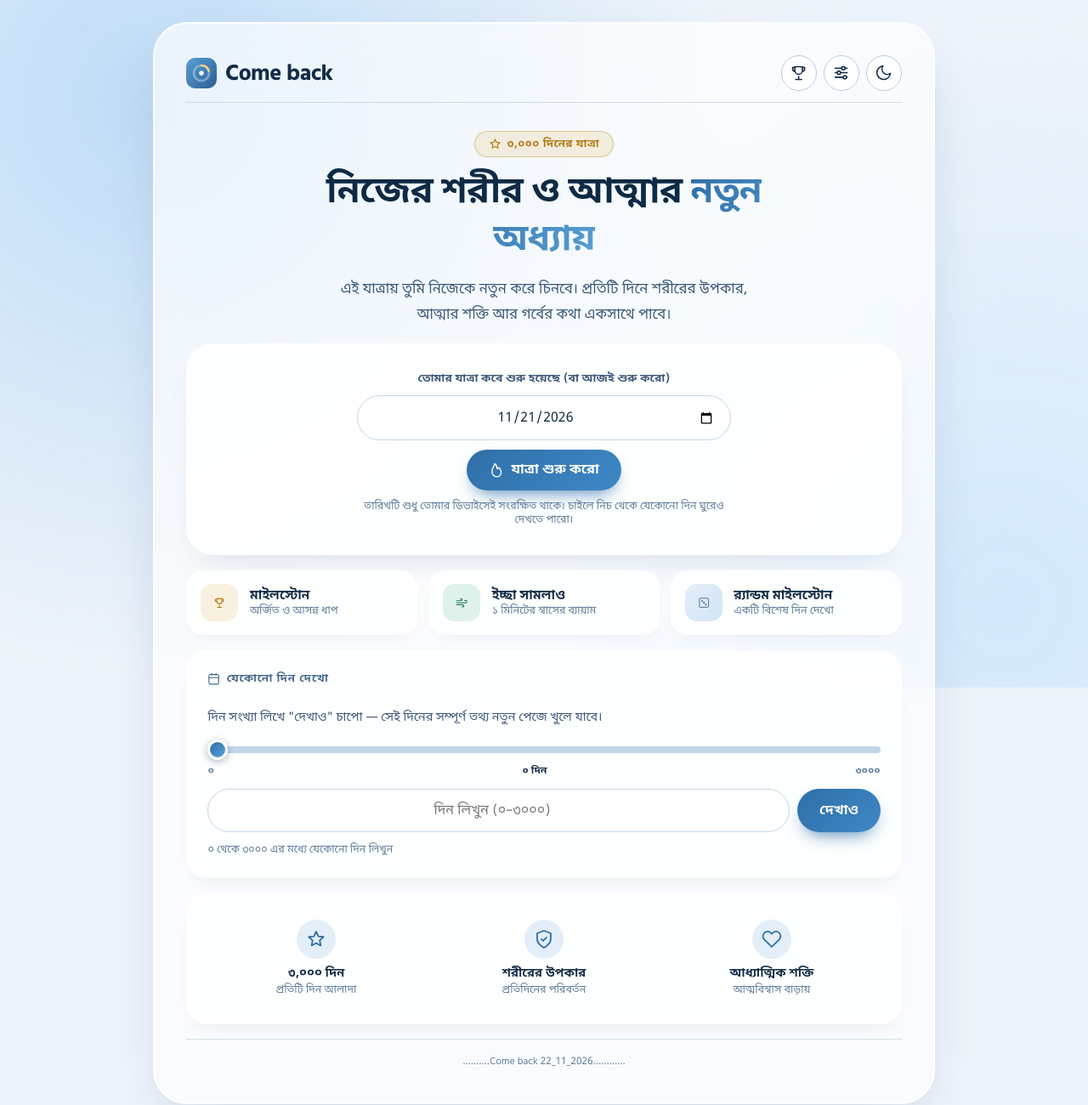
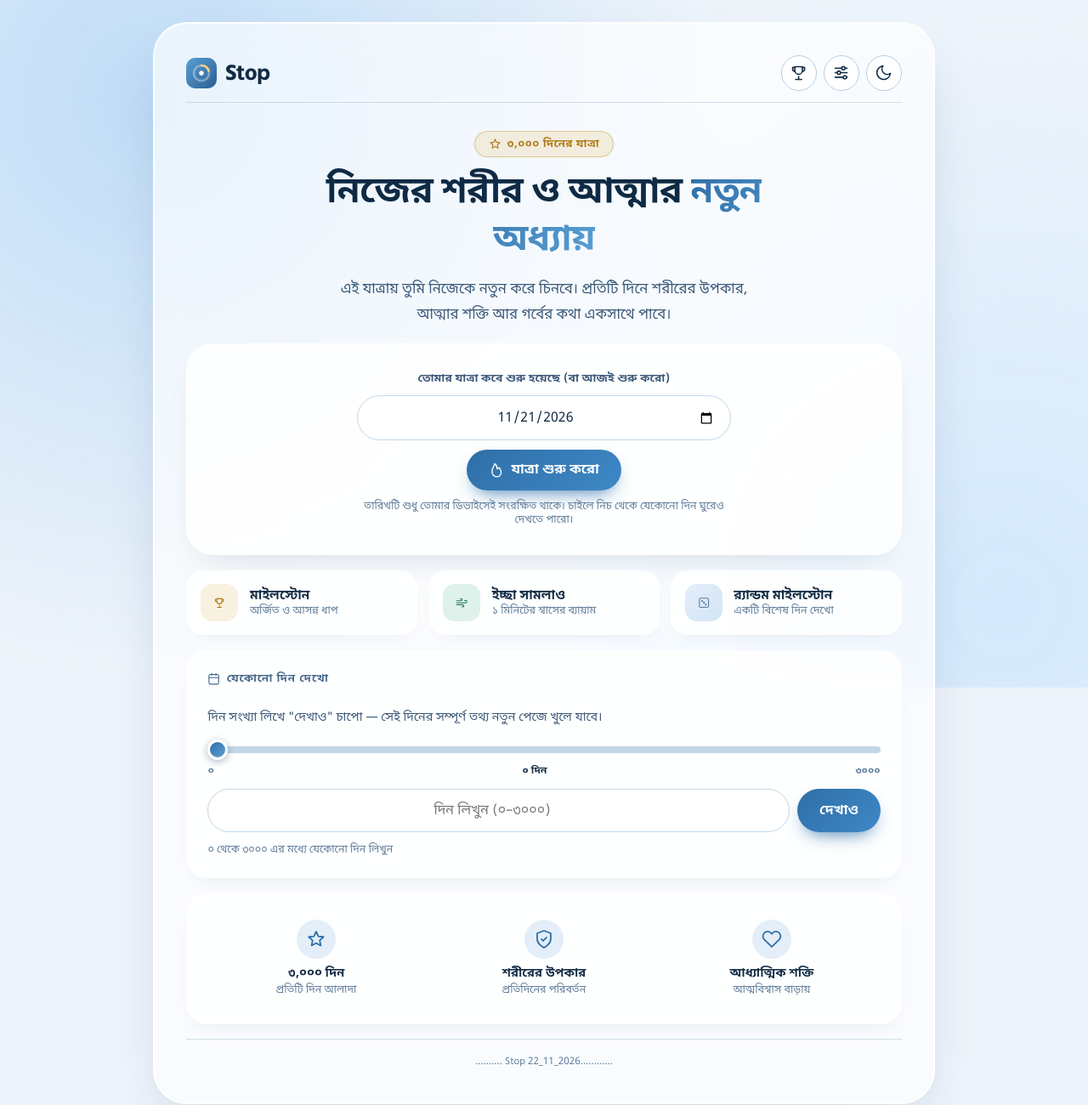
Before and after one commit to shahinprogamer/NoBeep, a plain HTML site: page index.html in a window 1280 px wide. Shown: the top 1300 px of the page at 85% size. Drawn offline with Linux system fonts and the light colour scheme.

```diff
--- a/index.html
+++ b/index.html
@@ -4,7 +4,7 @@
   <meta charset="UTF-8">
   <meta name="viewport" content="width=device-width, initial-scale=1.0, viewport-fit=cover">
   <meta name="description" content="NoBeep — ৩,০০০ দিনের যাত্রা। প্রতিটি দিনের শরীরের উপকার, আধ্যাত্মিক শক্তি ও গর্বের কথা।">
-  <meta property="og:title" content="NoBeep · ৩,০০০ দিনের যাত্রা">
+  <meta property="og:title" content="Stop">
   <meta property="og:description" content="প্রতিটি দিনের শরীরের উপকার, আধ্যাত্মিক শক্তি ও গর্বের কথা একসাথে।">
   <meta property="og:type" content="website">
   <meta name="theme-color" content="#eef4fb" id="metaTheme">
@@ -486,7 +486,7 @@
               <path d="M20 10a10 10 0 0 1 9.5 6.9" fill="none" stroke="#f3cf85" stroke-width="3" stroke-linecap="round"/>
               <circle cx="20" cy="20" r="3" fill="#fff"/>
             </svg>
-            Come back
+            Stop
           </div>
           <div class="top-actions">
             <button class="icon-btn" id="msBtn" aria-label="মাইলস্টোন দেখুন" title="মাইলস্টোন"><svg class="ico"><use href="#i-trophy"/></svg></button>
@@ -590,7 +590,7 @@
     </main>
 
     <footer class="site-foot">
-  ..........Come back  22_11_2026............
+  .......... Stop  22_11_2026............
     </footer>
   </div>
 
```
